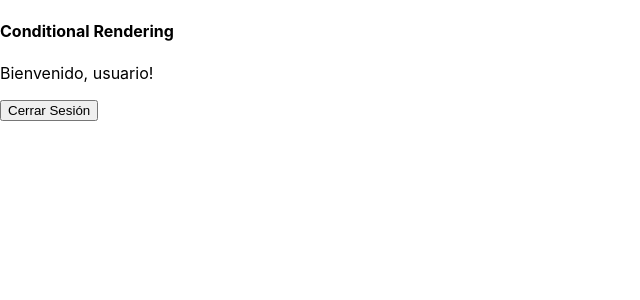
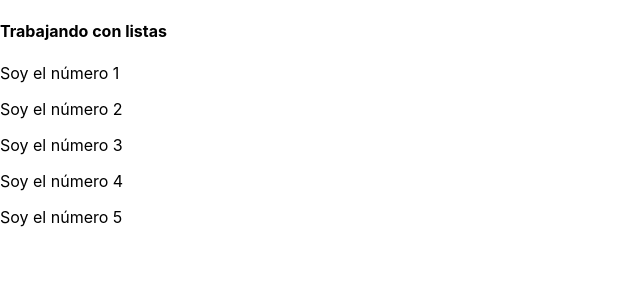
Before and after one commit to nikosantis/react-practice, a React (Create React App) app: page / in a window 1280 px wide. Shown: the top 300 px of the page, without its empty margins (0-640 px from the left). Built offline with nearby package versions, Linux system fonts and the light colour scheme.

Commit message:
using lists

```diff
--- a/src/App.js
+++ b/src/App.js
@@ -1,11 +1,16 @@
 import React, {Component} from 'react'
-import ConditionalSection from './sections/conditional'
 
 class App extends Component {
   render () {
+    const numbers = [1, 2, 3, 4, 5]
     return (
       <div className="App">
-        <ConditionalSection />
+        <h4>Trabajando con listas</h4>
+        {
+          numbers.map((number, index) => {
+            return <p key={index}>Soy el número {number}</p>
+          })
+        }
       </div>
     )
   }
```
